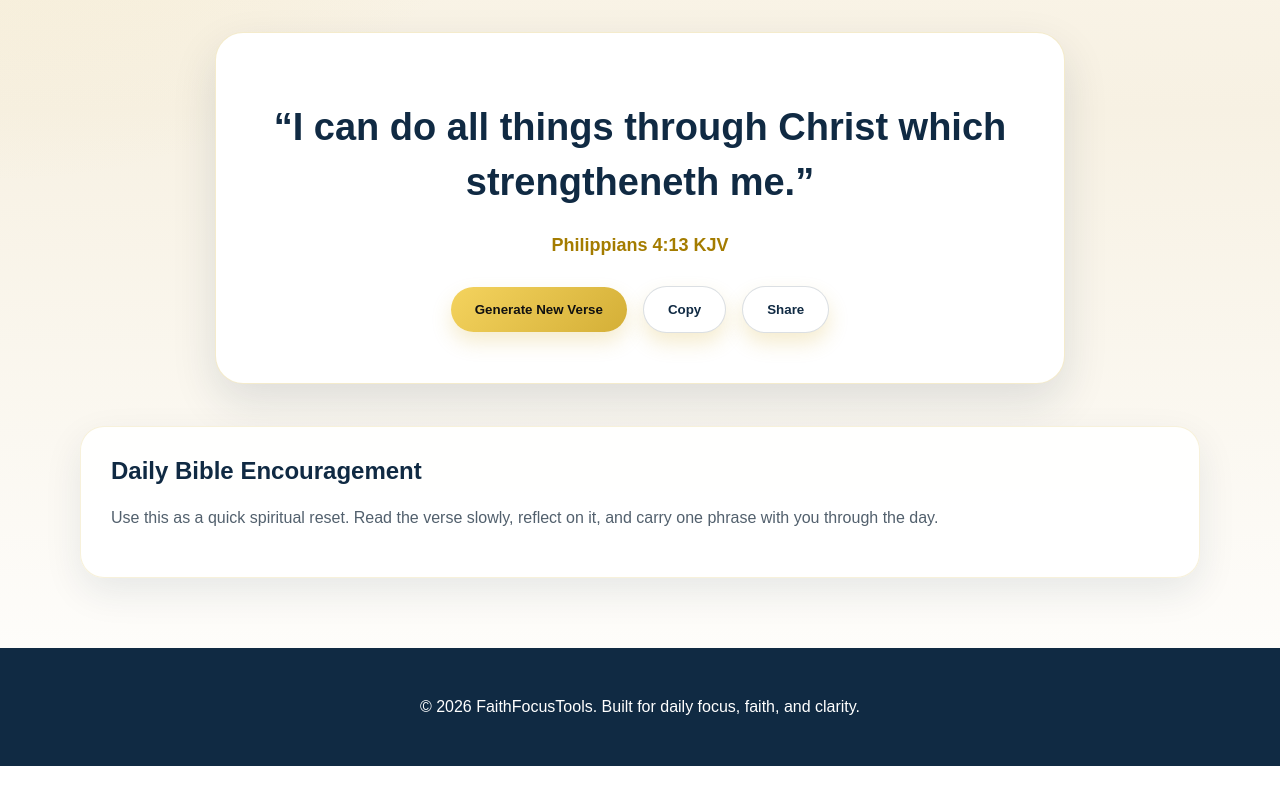
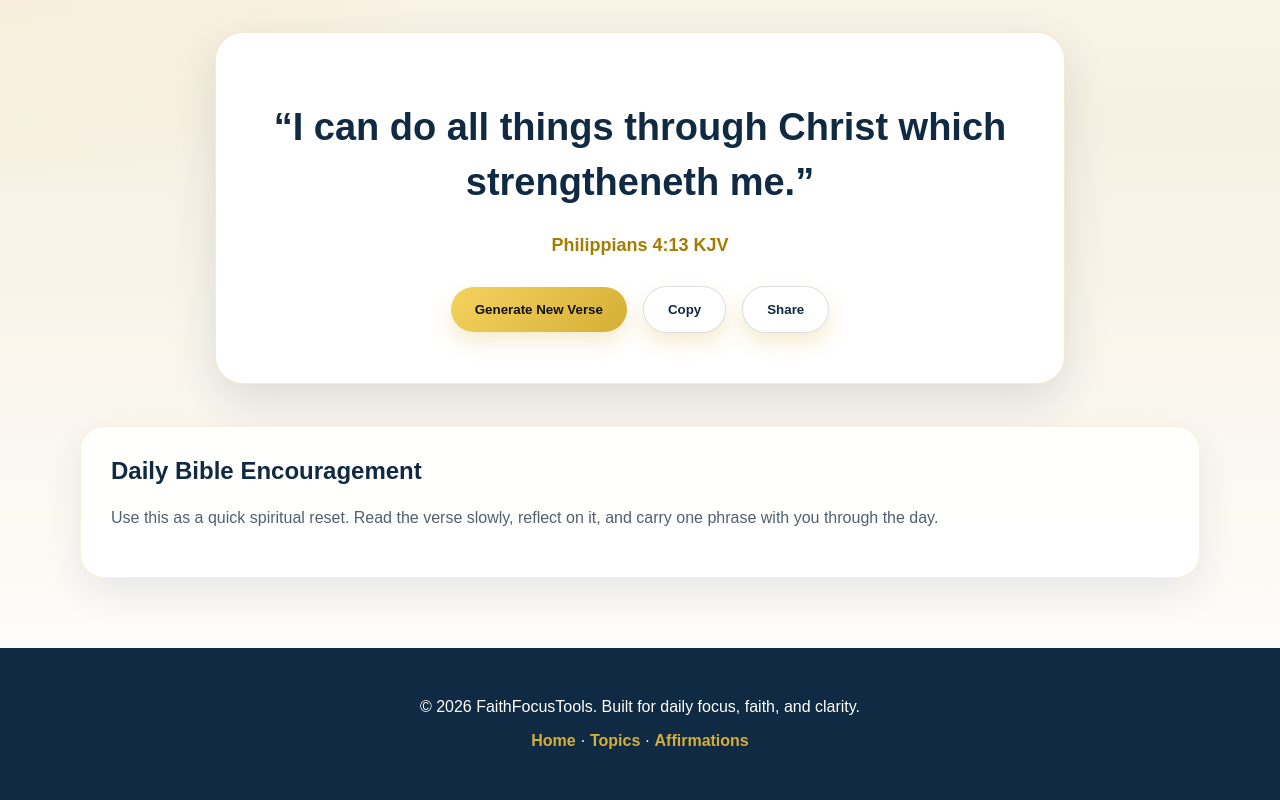
Before and after one commit to m2tmultimedia-eng/faith-focus-tools, a Next.js app: page /tools/bible-verse-generator in a window 1280 px wide. Shown: the part 427-1227 px from the top of the page. Before the commit the page ends 1193 px from the top, so only its background shows below. Built offline with nearby package versions, Linux system fonts and the light colour scheme.

Commit message:
add home navigation links

```diff
--- a/app/globals.css
+++ b/app/globals.css
@@ -290,4 +290,11 @@ nav a:hover {
   color: #a47c00;
   font-size: 18px;
   margin-bottom: 22px;
+}.footer-links {
+  margin-top: 12px;
 }
+
+.footer-links a {
+  color: #d4af37;
+  font-weight: 800;
+}
--- a/app/layout.tsx
+++ b/app/layout.tsx
@@ -15,12 +15,7 @@ export default function RootLayout({
   return (
     <html lang="en">
       <head>
-        {/* ✅ FORCE AdSense script into raw HTML */}
-        <meta
-          name="google-adsense-account"
-          content="ca-pub-8678860743472171"
-        />
-
+        <meta name="google-adsense-account" content="ca-pub-8678860743472171" />
         <script
           async
           src="https://pagead2.googlesyndication.com/pagead/js/adsbygoogle.js?client=ca-pub-8678860743472171"
@@ -35,6 +30,7 @@ export default function RootLayout({
           </Link>
 
           <nav>
+            <Link href="/">Home</Link>
             <Link href="/tools/affirmation-generator">Affirmations</Link>
             <Link href="/tools/bible-verse-generator">Bible Verses</Link>
             <Link href="/tools/prayer-generator">Prayer</Link>
@@ -49,6 +45,11 @@ export default function RootLayout({
             © {new Date().getFullYear()} FaithFocusTools. Built for daily focus,
             faith, and clarity.
           </p>
+
+          <p className="footer-links">
+            <Link href="/">Home</Link> · <Link href="/topics">Topics</Link> ·{" "}
+            <Link href="/tools/affirmation-generator">Affirmations</Link>
+          </p>
         </footer>
       </body>
     </html>
```
